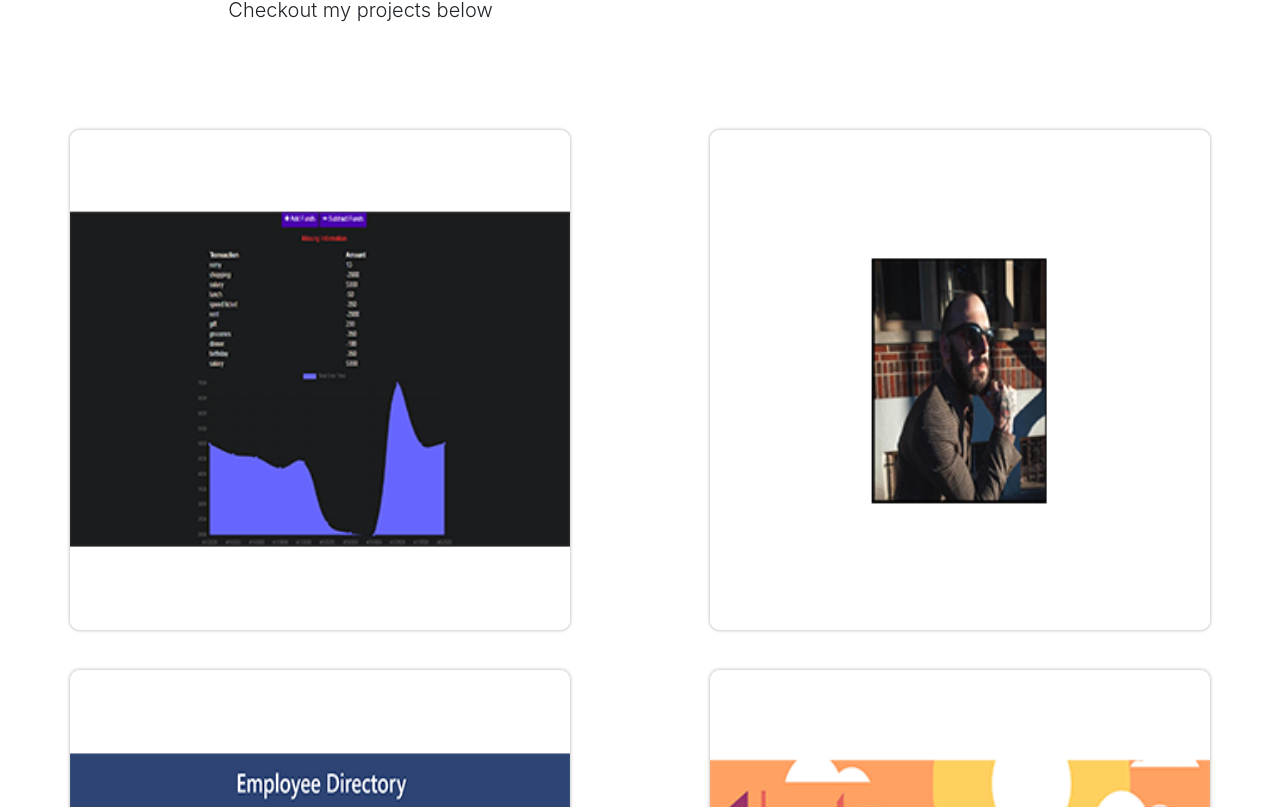
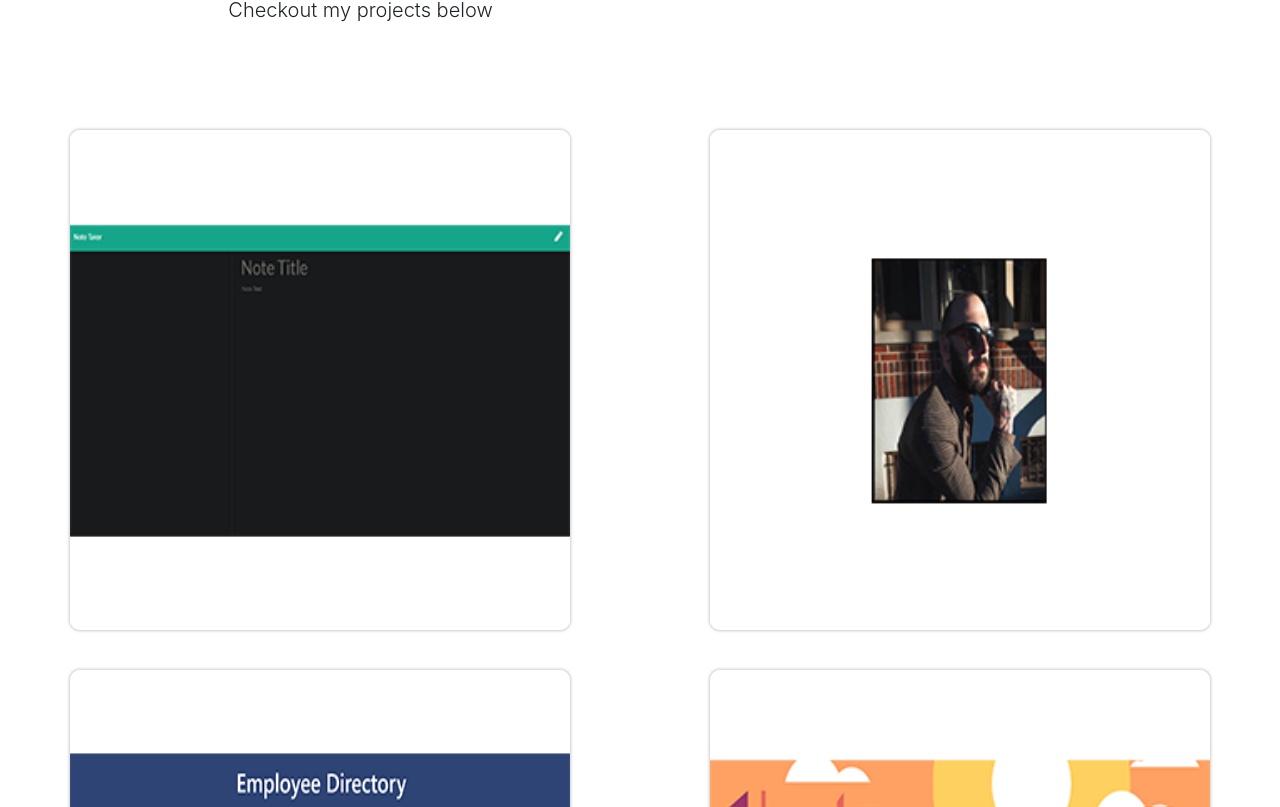
Before and after one commit to remyguts/portfolio-react, a React (Create React App) app: page / in a window 1280 px wide. Shown: the part 373-1180 px from the top of the page. Built offline with nearby package versions, Linux system fonts and the light colour scheme.

Commit message:
updated my portfoio with newest app and deleted the oldest one

```diff
--- a/src/components/Carousel.js
+++ b/src/components/Carousel.js
@@ -18,10 +18,10 @@ class Carousel extends React.Component {
       items: [
         {
           id: 0,
-          title: "Budget Tracker",
-          subTitle: "Keep tabs on your spending",
-          imgSrc: BudgetTracker,
-          link: "https://budget-tracker-remy.herokuapp.com/",
+          title: "Build-It-Yourself",
+          subTitle: "Connecting Artists and Promoters",
+          imgSrc: NoteTaker,
+          link: "https://book-it-yourself.herokuapp.com/login",
           selected: false,
         },
         {
@@ -51,10 +51,10 @@ class Carousel extends React.Component {
         },
         {
           id: 4,
-          title: "Note Taker",
-          subTitle: "Take notes form this handy app",
-          imgSrc: NoteTaker,
-          link: "https://notetakerremy.herokuapp.com/",
+          title: "Budget Tracker",
+          subTitle: "Keep tabs on your spending",
+          imgSrc: BudgetTracker,
+          link: "https://budget-tracker-remy.herokuapp.com/",
           selected: false,
         },
         {
```
Also changed, not shown: src/assets/images/BIY_SCREENSHOT.png (added).
